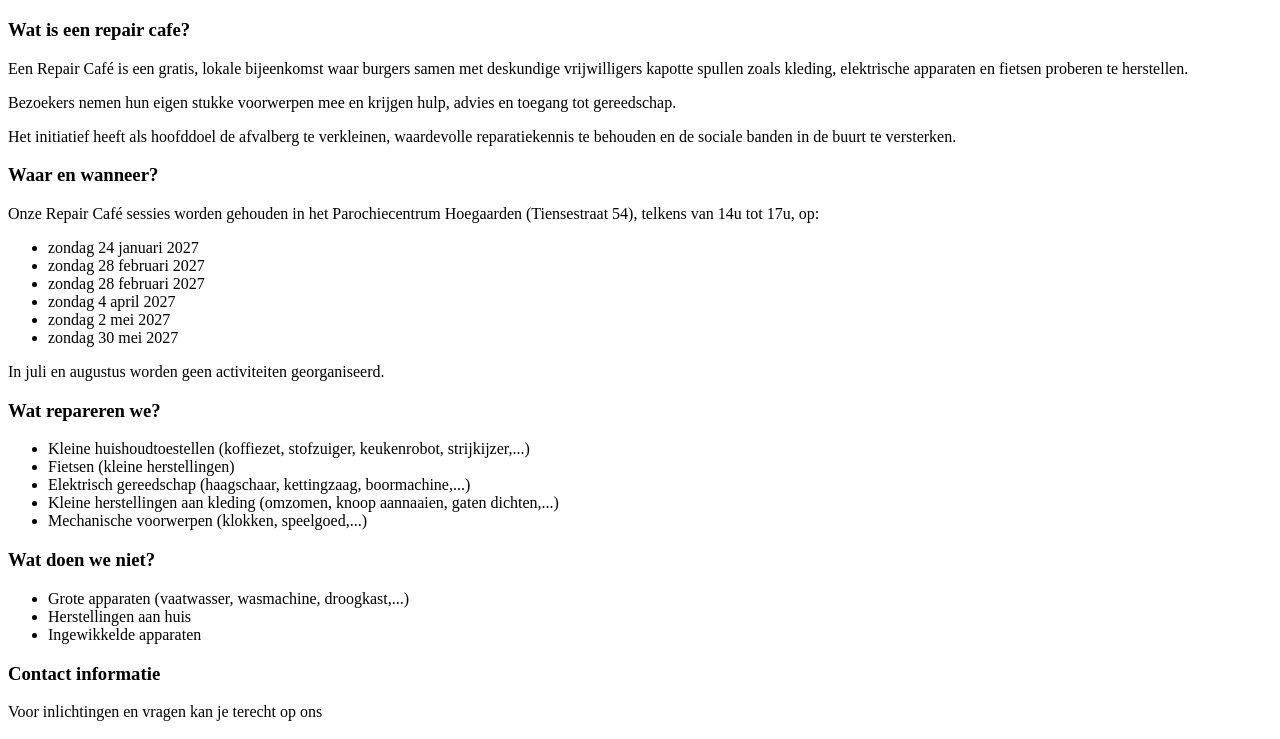
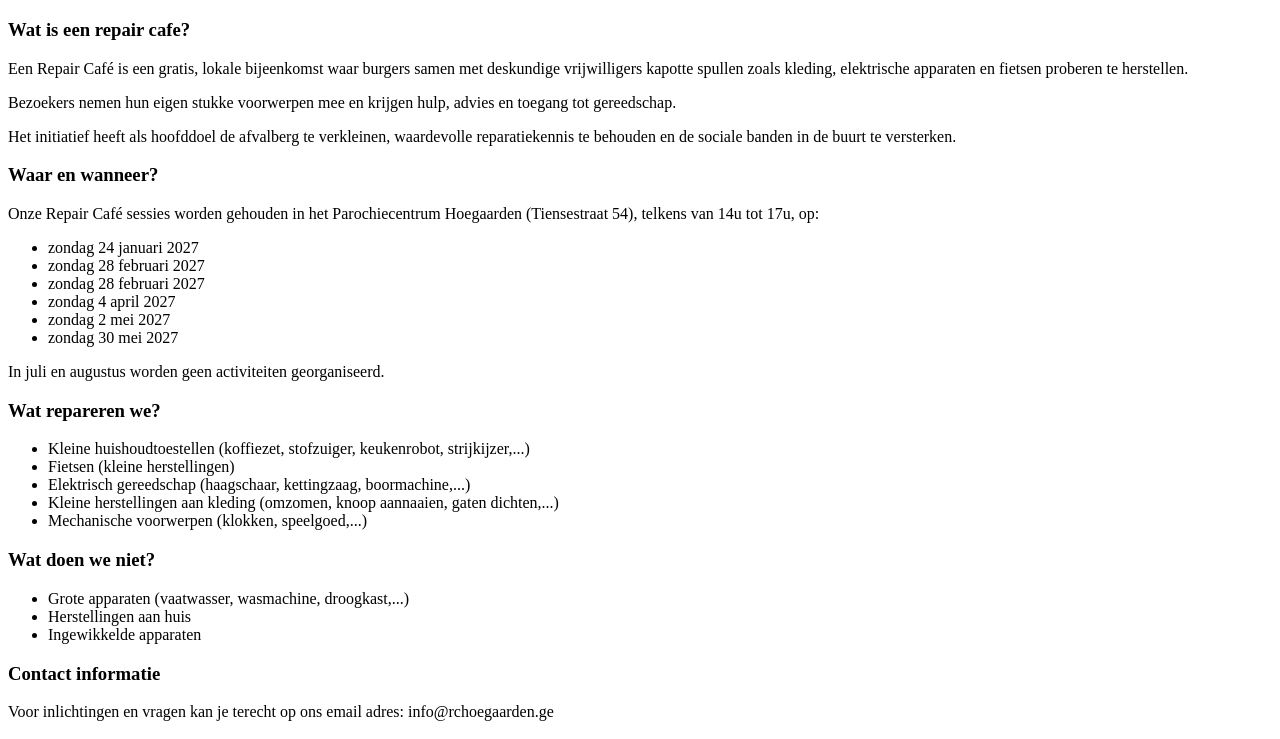
Before and after one commit to xnezor/hauthem, a plain HTML site: page rc-hoegaarden/index.html in a window 1280 px wide. Shown: the part 61-800 px from the top of the page. Drawn offline with Linux system fonts and the light colour scheme.

Commit message:
Update index.html

```diff
--- a/rc-hoegaarden/index.html
+++ b/rc-hoegaarden/index.html
@@ -42,7 +42,7 @@ Voor inlichtingen en vragen kan je terecht op ons <span id="emtext"></span>
   var mytext = "656D61696C2061647265733A20696E666F407263686F656761617264656E2E6765";
   var str = '';
   for (var i = 0; i < mytext.length; i += 2)
-    str += String.fromCharCode(parseInt(mystr.substr(i, 2), 16));
+    str += String.fromCharCode(parseInt(mytext.substr(i, 2), 16));
   document.getElementById("emtext").innerHTML = str;
 </script>
 </body>
```
